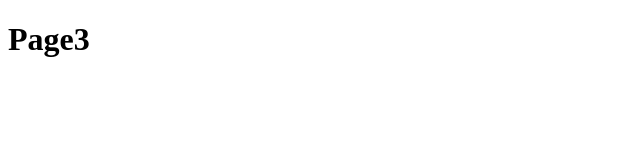
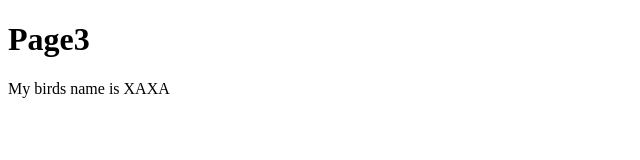
Before and after one commit to huymey/GIT-WORK-FLOW, a plain HTML site: page page3.html in a window 1280 px wide. Shown: the whole page, without its empty margins (0-640 px from the left). Drawn offline with Linux system fonts and the light colour scheme.

Commit message:
add paragraph about birds

```diff
--- a/page3.html
+++ b/page3.html
@@ -8,5 +8,6 @@
 </head>
 <body>
     <h1>Page3</h1>
+    <p>My birds name is XAXA</p>
 </body>
 </html>
```
